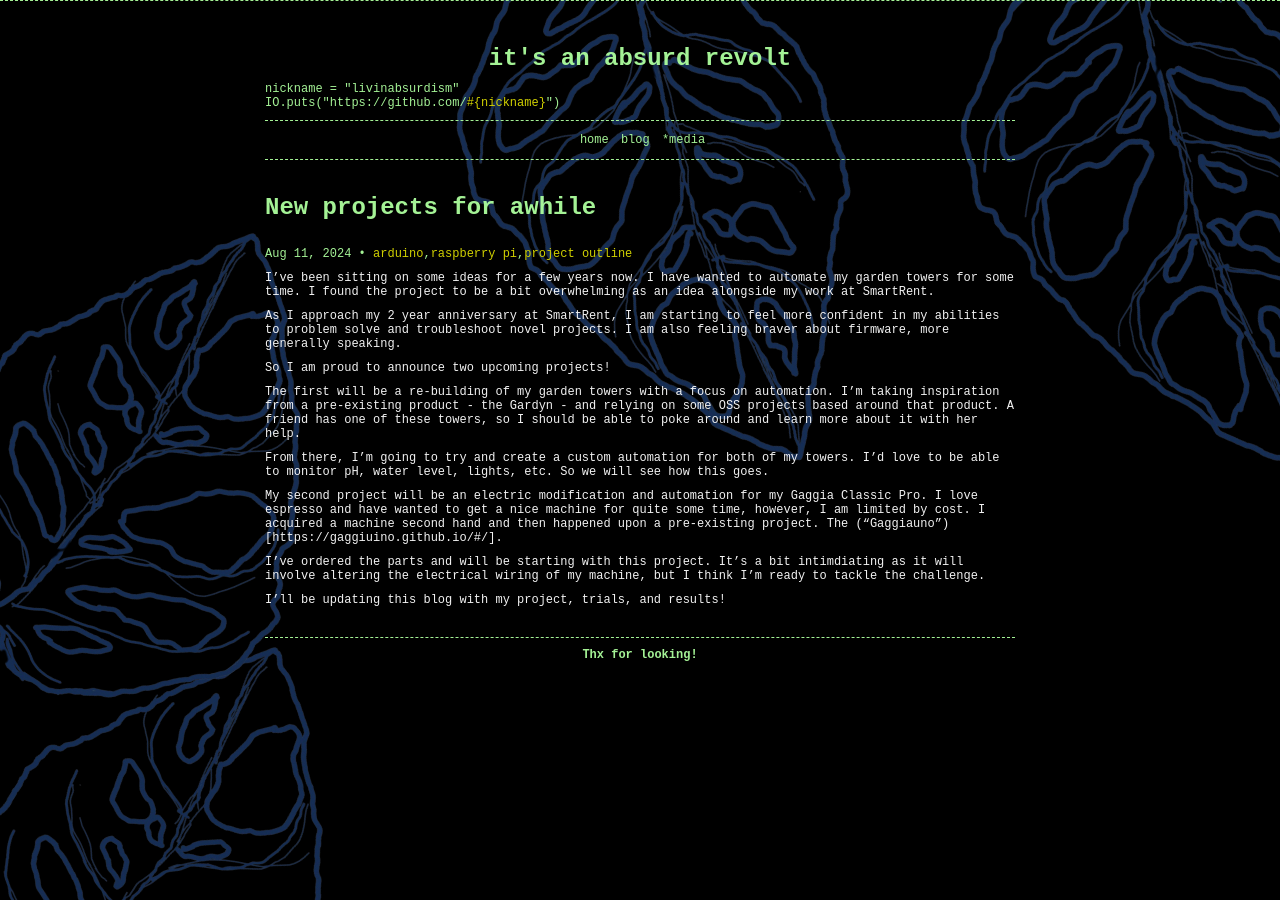
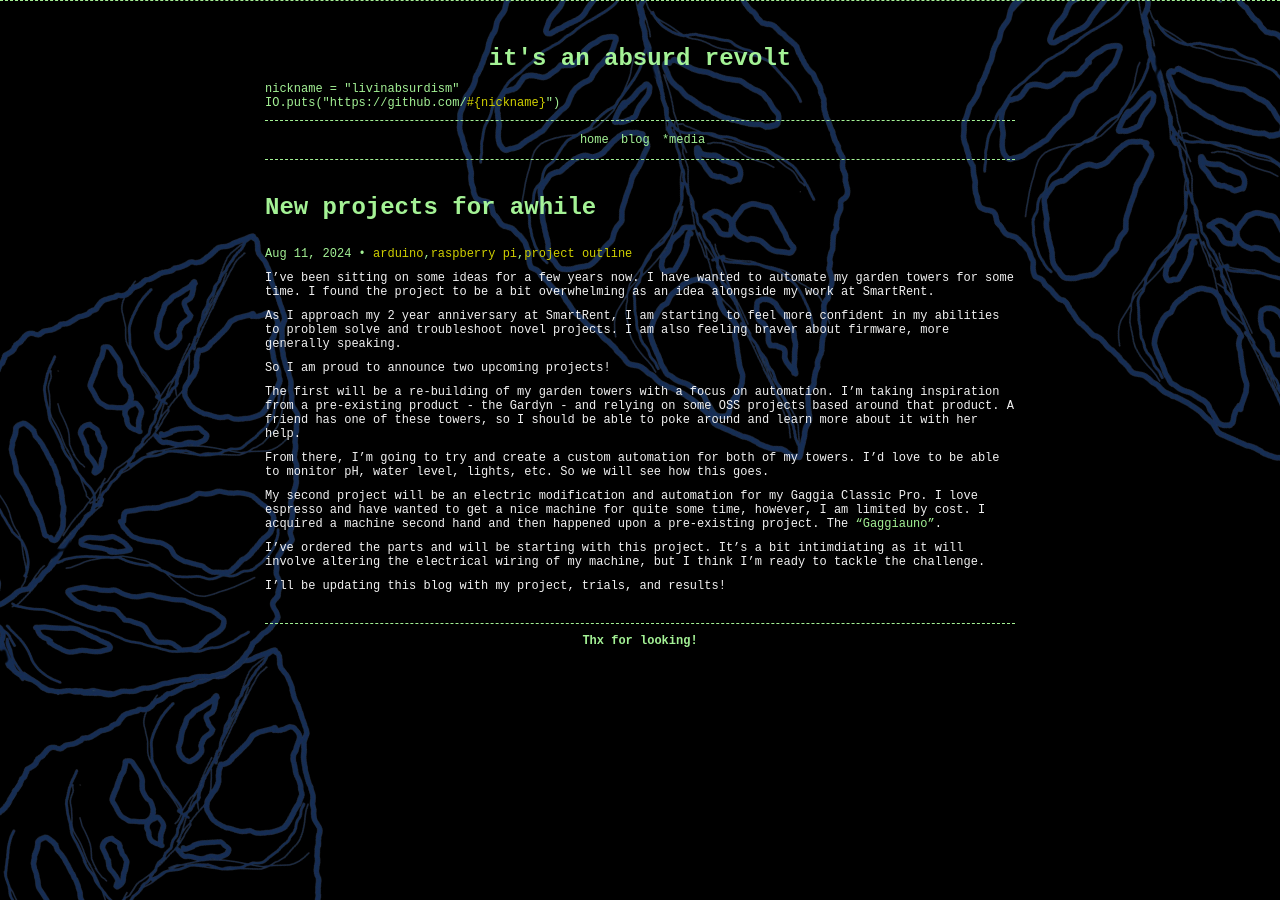
Before and after one commit to LivInAbsurdism/livinabsurdism.github.io, a Jekyll site: the page built from _posts/2024-08-11-new-projects-for-awhile.md, in a window 1280 px wide. Built offline with Jekyll 4.4.1, drawn with Linux system fonts in a browser that asks for light colours.

Commit message:
fix link

```diff
--- a/_posts/2024-08-11-new-projects-for-awhile.md
+++ b/_posts/2024-08-11-new-projects-for-awhile.md
@@ -21,7 +21,7 @@ The first will be a re-building of my garden towers with a focus on automation.
 From there, I'm going to try and create a custom automation for both of my towers. I'd love to be able to monitor pH, water level, lights, etc. So we will see how this goes.
 
 My second project will be an electric modification and automation for my Gaggia Classic Pro.
-I love espresso and have wanted to get a nice machine for quite some time, however, I am limited by cost. I acquired a machine second hand and then happened upon a pre-existing project. The ("Gaggiauno")[https://gaggiuino.github.io/#/].
+I love espresso and have wanted to get a nice machine for quite some time, however, I am limited by cost. I acquired a machine second hand and then happened upon a pre-existing project. The ["Gaggiauno"](https://gaggiuino.github.io/#/).
 
 I've ordered the parts and will be starting with this project. It's a bit intimdiating as it will involve altering the electrical wiring of my machine, but I think I'm ready to tackle the challenge.
 
```
